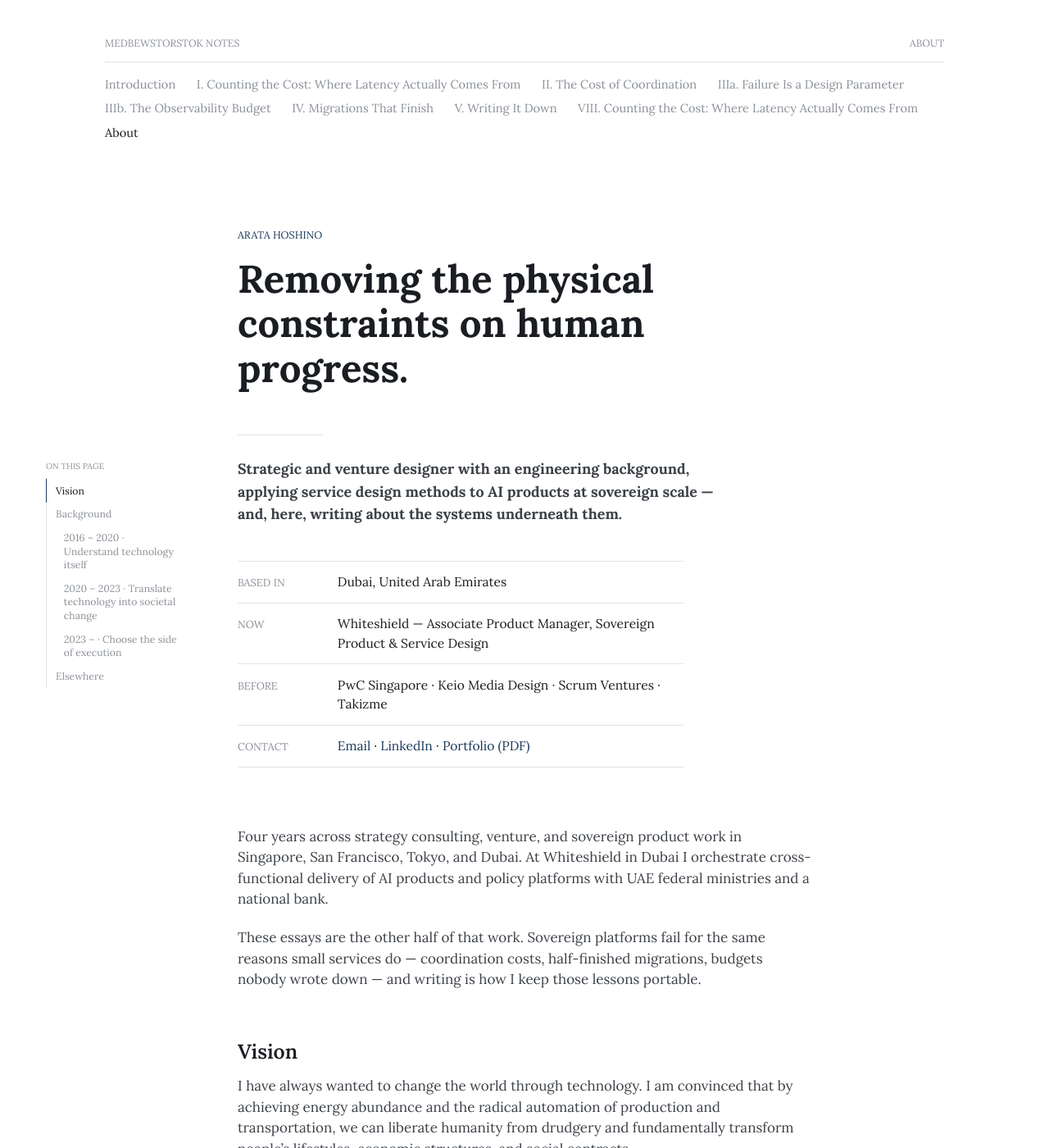
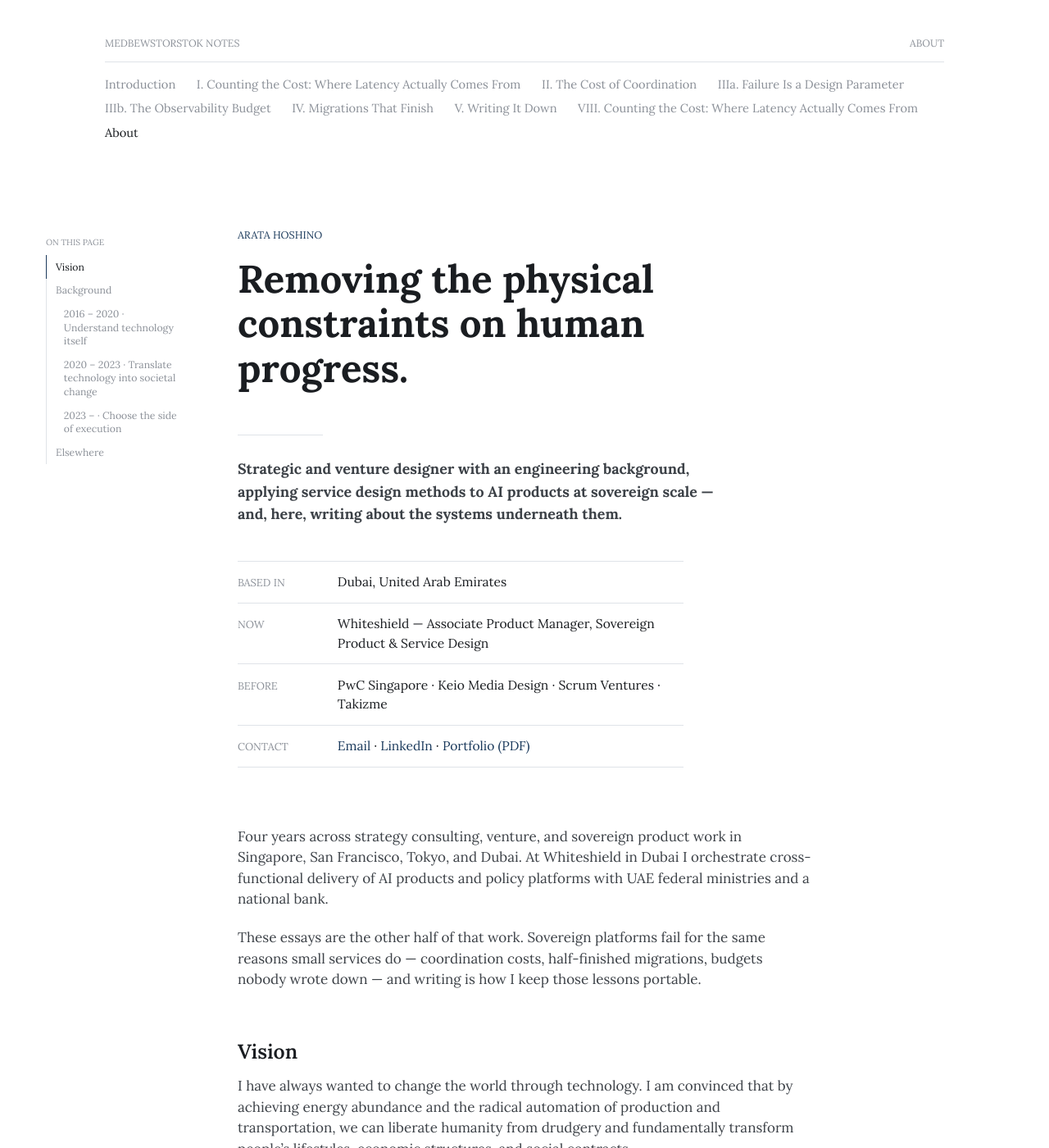
Before and after one commit to arata-hoshino/arata-hoshino.github.io, a Jekyll site: the page built from about.md, in a window 1280 px wide and 1400 px high. Shown: the whole window at 82% size. Built offline with Jekyll 4.4.1, drawn with Linux system fonts in a browser that asks for light colours.

Commit message:
Pin the section rail's top edge, and drop the dates from the contents
The rail was centred vertically, so its top edge moved with the number of
entries — About, with ten, started 46px higher than an essay with four. It
now sits at a fixed 18rem, which puts its top at the same 288px on every
page, with the height it can use capped so a long list still fits.

The date column comes out of the table of contents, markup and grid both.

Co-Authored-By: Claude Opus 5 (1M context) <noreply@anthropic.com>

```diff
--- a/_layouts/home.html
+++ b/_layouts/home.html
@@ -19,7 +19,6 @@ layout: default
         <li class="contents-item">
           <span class="contents-number" aria-hidden="true">{{ forloop.index | prepend: '0' | slice: -2, 2 }}</span>
           <a class="contents-link" href="{{ essay.url | relative_url }}">{{ essay.title }}</a>
-          {% if essay.date %}<span class="contents-date">{{ essay.date | date: "%b %Y" }}</span>{% endif %}
           {% if essay.summary %}<p class="contents-summary">{{ essay.summary }}</p>{% endif %}
         </li>
       {% else %}
--- a/assets/css/style.css
+++ b/assets/css/style.css
@@ -508,7 +508,7 @@ main {
 
 .contents-item {
   display: grid;
-  grid-template-columns: 3.25em minmax(0, 1fr) 7.5em;
+  grid-template-columns: 3.25em minmax(0, 1fr);
   align-items: baseline;
   gap: 0 1.5em;
   padding: 1.5em 0;
@@ -539,14 +539,6 @@ main {
   line-height: 1.55;
 }
 
-.contents-date {
-  grid-column: 3;
-  grid-row: 1;
-  color: var(--muted);
-  font-size: 0.85em;
-  text-align: right;
-}
-
 .signature {
   margin: 3.5em 0 0;
   color: var(--muted);
@@ -565,14 +557,13 @@ main {
   .rail {
     display: block;
     position: fixed;
-    /* centred vertically, which keeps it clear of the running head at the
-       top of the page and of the footer at the bottom */
-    top: 50%;
-    transform: translateY(-50%);
+    /* a fixed height, not a centred one: centring made the top edge move
+       with the number of entries, so a long list started higher up */
+    top: 18rem;
     left: max(var(--gutter), calc(50% - (var(--measure) / 2) - 12rem - var(--rail)));
     z-index: 1;
     width: var(--rail);
-    max-height: 72vh;
+    max-height: calc(100vh - 21rem);
     overflow-y: auto;
     overscroll-behavior: contain;
   }
@@ -673,13 +664,6 @@ main {
     grid-template-columns: 2.75em minmax(0, 1fr);
   }
 
-  .contents-date {
-    grid-column: 2;
-    grid-row: auto;
-    margin-top: 0.6em;
-    text-align: left;
-  }
-
   .meta th { width: 7.5em; }
 
   .prose table {
```
Also changed, not shown: README.md.
